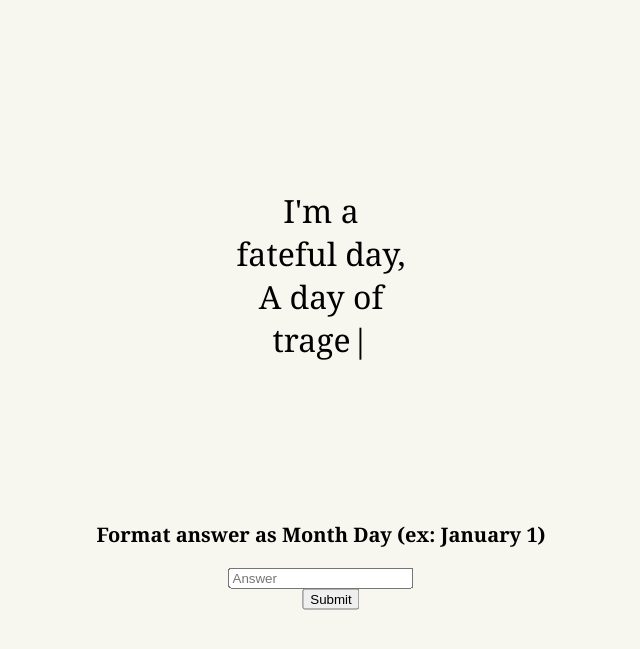
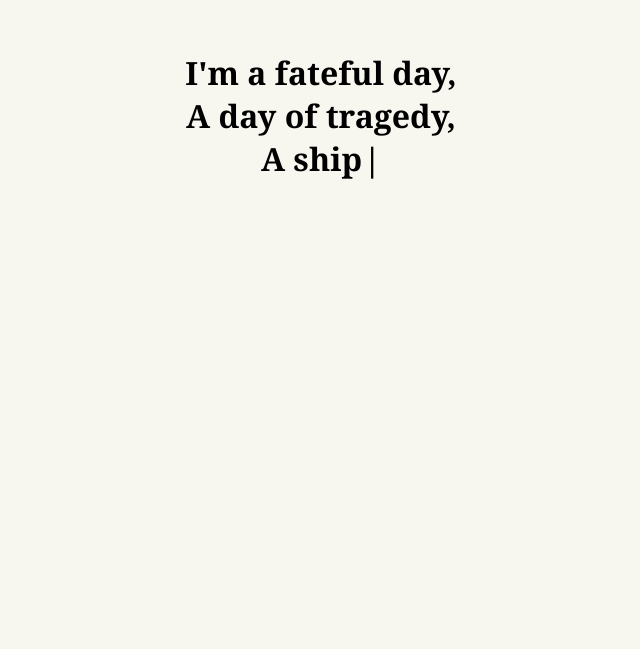
Before and after one commit to jordantab/forAMD-frontend, a React (Create React App) app in the folder for-amd/: page /firstpuzzle in a window 1280 px wide. Shown: the part 125-774 px from the top of the page, without its empty margins (319-959 px from the left). Built offline with nearby package versions, Linux system fonts and the light colour scheme; the HTML template or start-up script is replaced by a standard one.

Commit message:
Improved styling

```diff
--- a/for-amd/src/pages/FirstPuzzlePage.css
+++ b/for-amd/src/pages/FirstPuzzlePage.css
@@ -1,28 +1,25 @@
 .riddle{
-    width: 35%;
-    overflow-wrap: break-word;
-    word-wrap: break-word;
-    word-break: break-word;
     text-align: center;
     margin: auto;
     justify-content: center;
     font-size: 200%;
+    font-weight: bold;
     font-family: Georgia, Times, serif;
 }
 
 .puzzle-1{
     position:absolute;
-    top:50%;
+    top: 30%;
     left:50%;
     transform:translate(-50%,-50%);
 }
 
 .answer-input{
     position:absolute;
-    top:85%;
+    top:130%;
     left:50%;
     transform:translate(-50%,-50%);
     text-align: center;
-    font-size: 90%;
+    font-size: 10%;
     font-family: Georgia, Times, serif;
 }
--- a/for-amd/src/pages/FirstPuzzlePage.jsx
+++ b/for-amd/src/pages/FirstPuzzlePage.jsx
@@ -1,9 +1,14 @@
 import './FirstPuzzlePage.css'
 import FirstPuzzleAnswer from '../components/FirstPuzzleAnswer'
 import Typewriter from "typewriter-effect"
+import { useState } from 'react'
 
 function FirstPuzzlePage() {
-    const riddle = "I'm a fateful day,\n A day of tragedy,\n A ship set sail but not to reach its destiny,\n I'm a date etched in history,\n The 'unsinkable' ship's final voyage,\n is key to my identity,      What date am I?"
+    const [riddleDone, setRiddleDone] = useState(false)
+
+    function answerInput() {
+        setRiddleDone(true)
+    }
     return (
         <div>
             <div className="puzzle-1">
@@ -11,14 +16,40 @@ function FirstPuzzlePage() {
                 <Typewriter
                 onInit={(typewriter) => {
                     typewriter
-                    .typeString(riddle)
+                    .changeDelay(70)
+                    .typeString("I'm a fateful day,")
+                    .pauseFor(700)
+                    .typeString("<br>")
+                    .typeString("A day of tragedy,")
+                    .pauseFor(700)
+                    .typeString("<br>")
+                    .typeString("A ship set sail but not to reach its destiny,")
+                    .pauseFor(700)
+                    .typeString("<br>")
+                    .typeString("I'm a date etched in history,")
+                    .pauseFor(700)
+                    .typeString("<br>")
+                    .typeString("The 'unsinkable' ship's final voyage,")
+                    .pauseFor(700)
+                    .typeString("<br>")
+                    .typeString("is key to my identity,")
+                    .pauseFor(700)
+                    .typeString("<br>")
+                    .typeString("What date am I?")
+                    .pauseFor(1000)
+                    .callFunction(answerInput)
                     .start()
                 }}/>
+                {riddleDone ?
+                <>
+                    <div className='answer-input'>
+                        <FirstPuzzleAnswer/>
+                    </div>
+                </>
+                :
+                <></>
+                }
                 </div>
-
-            </div>
-            <div className='answer-input'>
-                <FirstPuzzleAnswer/>
             </div>
         </div>
     )
```
